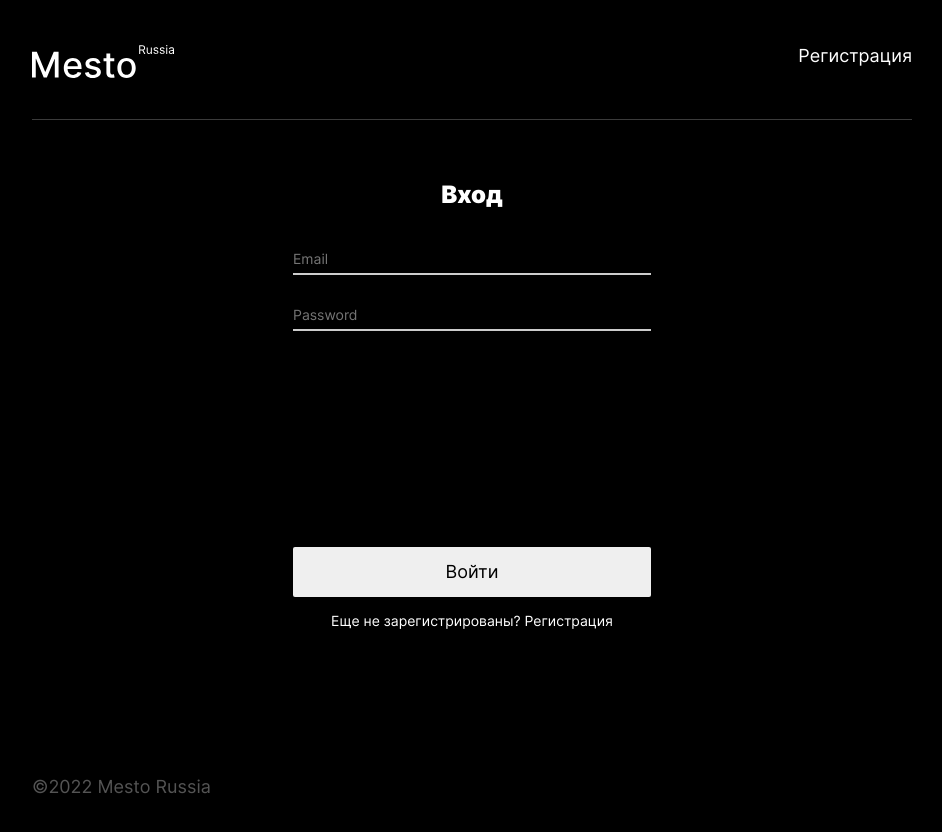
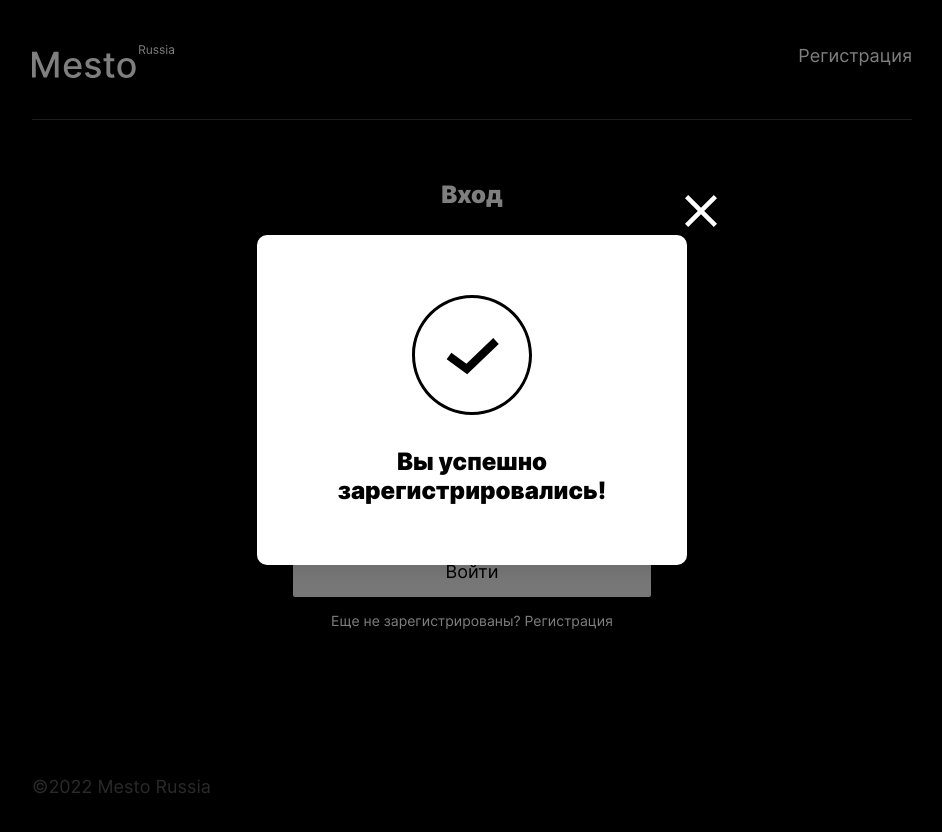
Before and after one commit to StanislavaFilonova/react-mesto-auth, a React (Create React App) app: page /signin in a window 1280 px wide. Shown: the top 832 px of the page, without its empty margins (168-1110 px from the left). Built offline with nearby package versions, Linux system fonts and the light colour scheme.

Commit message:
to edit App.js

```diff
--- a/src/components/App.js
+++ b/src/components/App.js
@@ -45,11 +45,15 @@ function App() {
     const [isEditAvatarPopupOpen, setIsEditAvatarPopupOpen] =
         React.useState(false);
     const [isDeleteCardPopup, setIsDeleteCardPopup] = React.useState(false);
-    const [isInfoToolTipPopupOpen, setIsInfoToolTipPopupOpen] =
-        React.useState(false);
-
+    // const [isInfoToolTipPopupOpen, setIsInfoToolTipPopupOpen] =
+    //     React.useState(false);
+    const [isInfoToolTipPopup, setIsInfoToolTipPopup] =
+        React.useState({
+            status: false,
+            open: false,
+    });
     const [isLoading, setIsLoading] = React.useState(false);
-    const [isSuccess, setIsSuccess] = React.useState(false);
+    // const [isSuccess, setIsSuccess] = React.useState(false);
 
     const [profilePopupButtonText, setProfilePopupButtonText] =
         React.useState("Сохранить");
@@ -90,7 +94,8 @@ function App() {
         setIsDeleteCardPopup(false);
         setDeletedCard({ link: "", name: "" });
         setSelectedCard({ link: "", name: "" });
-        setIsInfoToolTipPopupOpen(false);
+        // setIsInfoToolTipPopupOpen(false);
+        setIsInfoToolTipPopup({status: false, open: false})
     }
 
     //---------------------------------------------------------------------------------------------------------------------
@@ -263,8 +268,9 @@ function App() {
     function handleIsRegister(userEmail, userPassword, resetForm) {
         auth.register(userEmail, userPassword)
             .then((res) => {
-                setIsInfoToolTipPopupOpen(true);
-                setIsSuccess(true);
+                setIsInfoToolTipPopup({status: true, open: true})
+                // setIsInfoToolTipPopupOpen(true);
+                // setIsSuccess(true);
                 history.push("/signin");
                 resetForm();
             })
@@ -272,8 +278,9 @@ function App() {
                 if (err.status === 400) {
                     console.log("400 - некорректно заполнено одно из полей");
                 }
-                setIsInfoToolTipPopupOpen(true);
-                setIsSuccess(false);
+                setIsInfoToolTipPopup({status: false, open: true})
+                // setIsInfoToolTipPopupOpen(true);
+                // setIsSuccess(false);
             });
     }
 
@@ -291,12 +298,13 @@ function App() {
             .catch((err) => {
                 if (err.status === 400) {
                     console.log("400 - не передано одно из полей");
-                    setIsSuccess(false);
-                    setIsInfoToolTipPopupOpen(true);
+                    // setIsSuccess(false);
+                    // setIsInfoToolTipPopupOpen(true);
                 } else if (err.status === 401) {
                     console.log("401 - пользователь с email не найден");
-                    setIsInfoToolTipPopupOpen(true);
+                    // setIsInfoToolTipPopupOpen(true);
                 }
+                setIsInfoToolTipPopup({status: false, open: true})
             });
     }
 
@@ -384,9 +392,10 @@ function App() {
                 <ImagePopup card={selectedCard} onClose={closeAllPopups} />
 
                 <InfoToolTip
-                    isOpen={isInfoToolTipPopupOpen}
+                    isOpen={isInfoToolTipPopup}
+                    //isOpen={isInfoToolTipPopupOpen}
                     onClose={closeAllPopups}
-                    isSuccess={isSuccess}
+                    isSuccess={isInfoToolTipPopup}
                 />
             </CurrentUserContext.Provider>
         </div>
```
Also changed, not shown: 1 other file (tests, documents, lock files or other folders).
